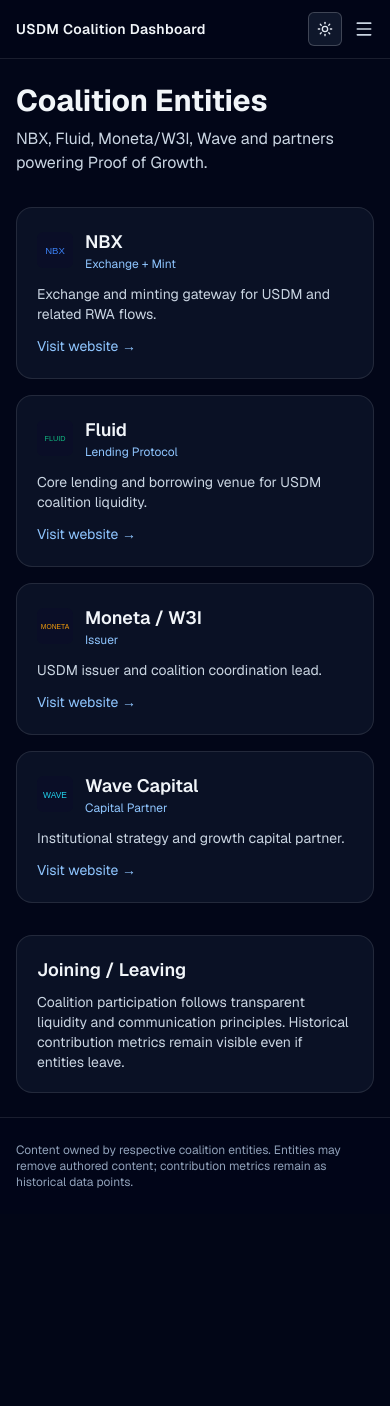
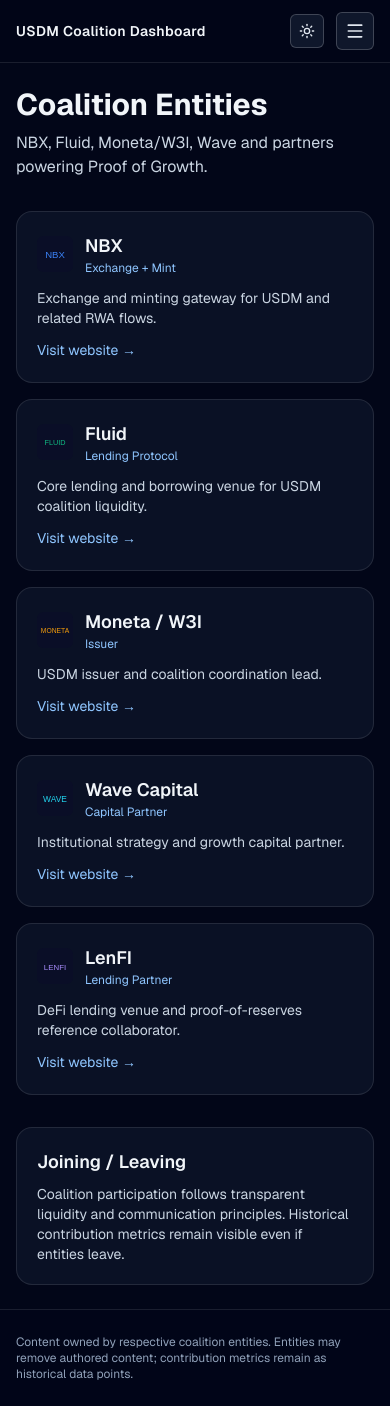
Before and after one commit to iamwilco/defi, a Next.js app: page /entities in a window 390 px wide. Before the commit the page ends 1214 px from the top, so only its background shows below. Built offline with nearby package versions, Linux system fonts and the light colour scheme.

Commit message:
feat(ui): add mobile nav states and coalition docs polish

```diff
--- /dev/null
+++ b/src/app/error.tsx
@@ -0,0 +1,17 @@
+"use client";
+
+export default function GlobalError({ reset }: { error: Error & { digest?: string }; reset: () => void }) {
+  return (
+    <div className="rounded-2xl border border-red-400/30 bg-red-500/10 p-6 text-red-100">
+      <h2 className="text-xl font-semibold">Something went wrong</h2>
+      <p className="mt-2 text-sm text-red-200">An unexpected error occurred while rendering this page.</p>
+      <button
+        type="button"
+        onClick={reset}
+        className="mt-4 rounded-md border border-red-300/60 bg-red-400/20 px-4 py-2 text-sm font-medium"
+      >
+        Try again
+      </button>
+    </div>
+  );
+}
--- /dev/null
+++ b/src/app/loading.tsx
@@ -0,0 +1,12 @@
+export default function Loading() {
+  return (
+    <div className="space-y-4" aria-live="polite" aria-busy="true">
+      <div className="h-10 w-2/3 animate-pulse rounded bg-slate-800" />
+      <div className="h-64 animate-pulse rounded-2xl bg-slate-900" />
+      <div className="grid gap-4 md:grid-cols-2">
+        <div className="h-40 animate-pulse rounded-2xl bg-slate-900" />
+        <div className="h-40 animate-pulse rounded-2xl bg-slate-900" />
+      </div>
+    </div>
+  );
+}
--- /dev/null
+++ b/src/app/not-found.tsx
@@ -0,0 +1,17 @@
+import Link from "next/link";
+
+export default function NotFound() {
+  return (
+    <div className="rounded-2xl border border-white/10 bg-slate-900/70 p-8 text-center">
+      <p className="text-xs uppercase tracking-[0.2em] text-slate-400">404</p>
+      <h1 className="mt-2 text-3xl font-bold text-slate-100">Page not found</h1>
+      <p className="mt-3 text-sm text-slate-300">The requested page does not exist or has moved.</p>
+      <Link
+        href="/"
+        className="mt-5 inline-block rounded-md border border-blue-400/40 bg-blue-500/15 px-4 py-2 text-sm font-medium text-blue-200"
+      >
+        Back to Dashboard
+      </Link>
+    </div>
+  );
+}
--- a/src/components/layout/Navbar.tsx
+++ b/src/components/layout/Navbar.tsx
@@ -1,11 +1,14 @@
 "use client";
 
 import Link from "next/link";
-import { Menu } from "lucide-react";
+import { Menu, X } from "lucide-react";
+import { useState } from "react";
 import { NAV_ITEMS } from "@/lib/constants";
 import { ThemeToggle } from "@/components/shared/ThemeToggle";
 
 export function Navbar() {
+  const [menuOpen, setMenuOpen] = useState(false);
+
   return (
     <header className="sticky top-0 z-40 border-b border-white/10 bg-slate-950/90 backdrop-blur">
       <div className="mx-auto flex w-full max-w-7xl items-center justify-between px-4 py-3 sm:px-6 lg:px-8">
@@ -28,9 +31,34 @@
 
         <div className="flex items-center gap-3 md:hidden">
           <ThemeToggle />
-          <Menu className="h-5 w-5 text-slate-300" aria-hidden="true" />
+          <button
+            type="button"
+            onClick={() => setMenuOpen((prev) => !prev)}
+            aria-label={menuOpen ? "Close navigation menu" : "Open navigation menu"}
+            className="rounded-md border border-white/20 bg-slate-900 p-2 text-slate-200"
+          >
+            {menuOpen ? <X className="h-5 w-5" /> : <Menu className="h-5 w-5" />}
+          </button>
         </div>
       </div>
+
+      {menuOpen ? (
+        <nav className="border-t border-white/10 bg-slate-950 px-4 py-3 md:hidden" aria-label="Mobile navigation">
+          <ul className="space-y-2">
+            {NAV_ITEMS.map((item) => (
+              <li key={item.href}>
+                <Link
+                  href={item.href}
+                  onClick={() => setMenuOpen(false)}
+                  className="block rounded-md px-2 py-2 text-sm text-slate-300 transition hover:bg-slate-900 hover:text-blue-300"
+                >
+                  {item.label}
+                </Link>
+              </li>
+            ))}
+          </ul>
+        </nav>
+      ) : null}
     </header>
   );
 }
--- a/src/lib/mockData.ts
+++ b/src/lib/mockData.ts
@@ -164,6 +164,14 @@
     website: "https://wave.example",
     role: "Capital Partner",
   },
+  {
+    id: "lenfi",
+    name: "LenFI",
+    logo: "/logos/lenfi.svg",
+    description: "DeFi lending venue and proof-of-reserves reference collaborator.",
+    website: "https://lenfi.io",
+    role: "Lending Partner",
+  },
 ];
 
 export const totalTVL = coalitionContributions.reduce((sum, item) => sum + item.tvl, 0);
```
Also changed, not shown: public/logos/lenfi.svg (added), 1 other file (tests, documents, lock files or other folders).
